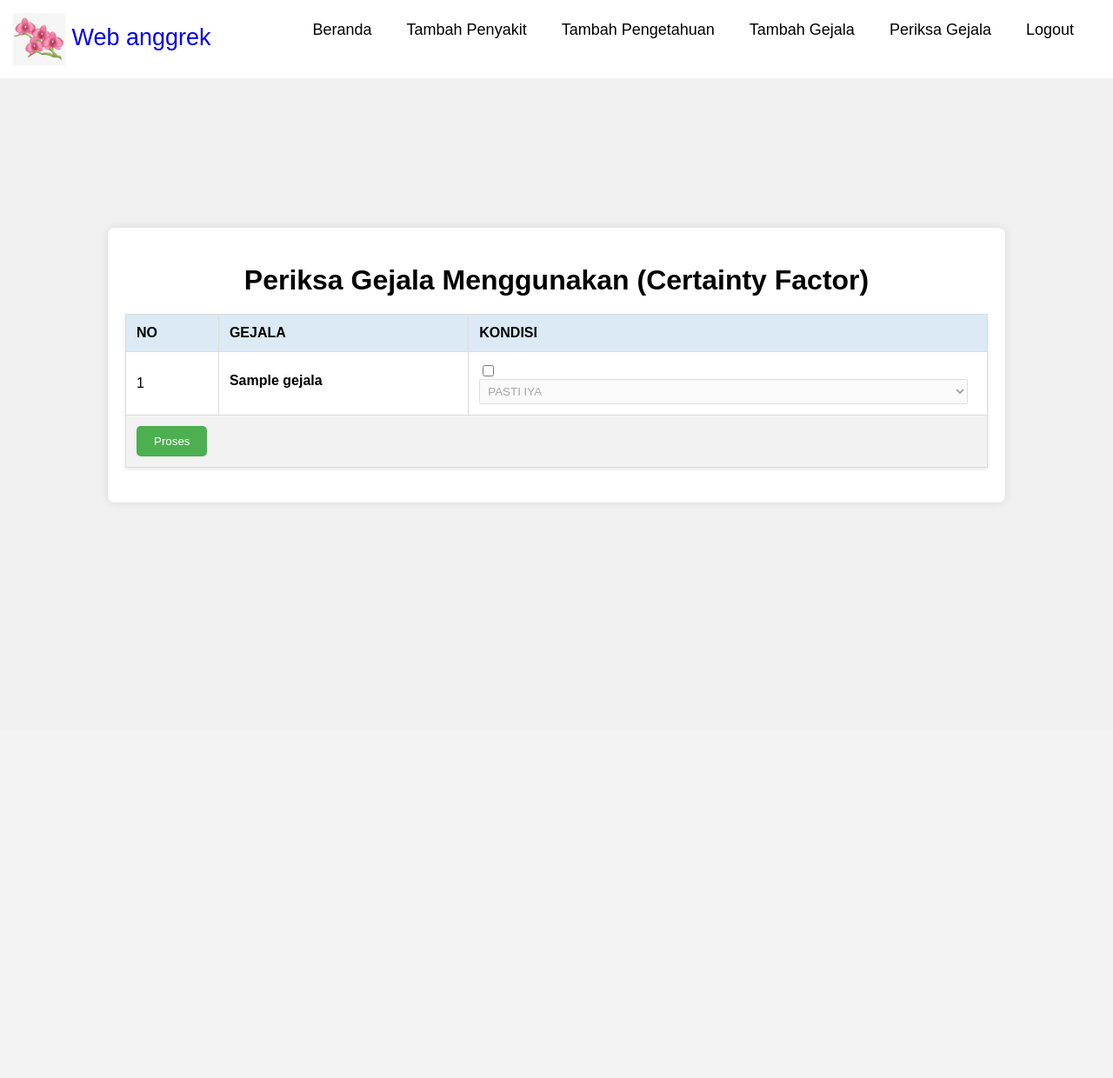
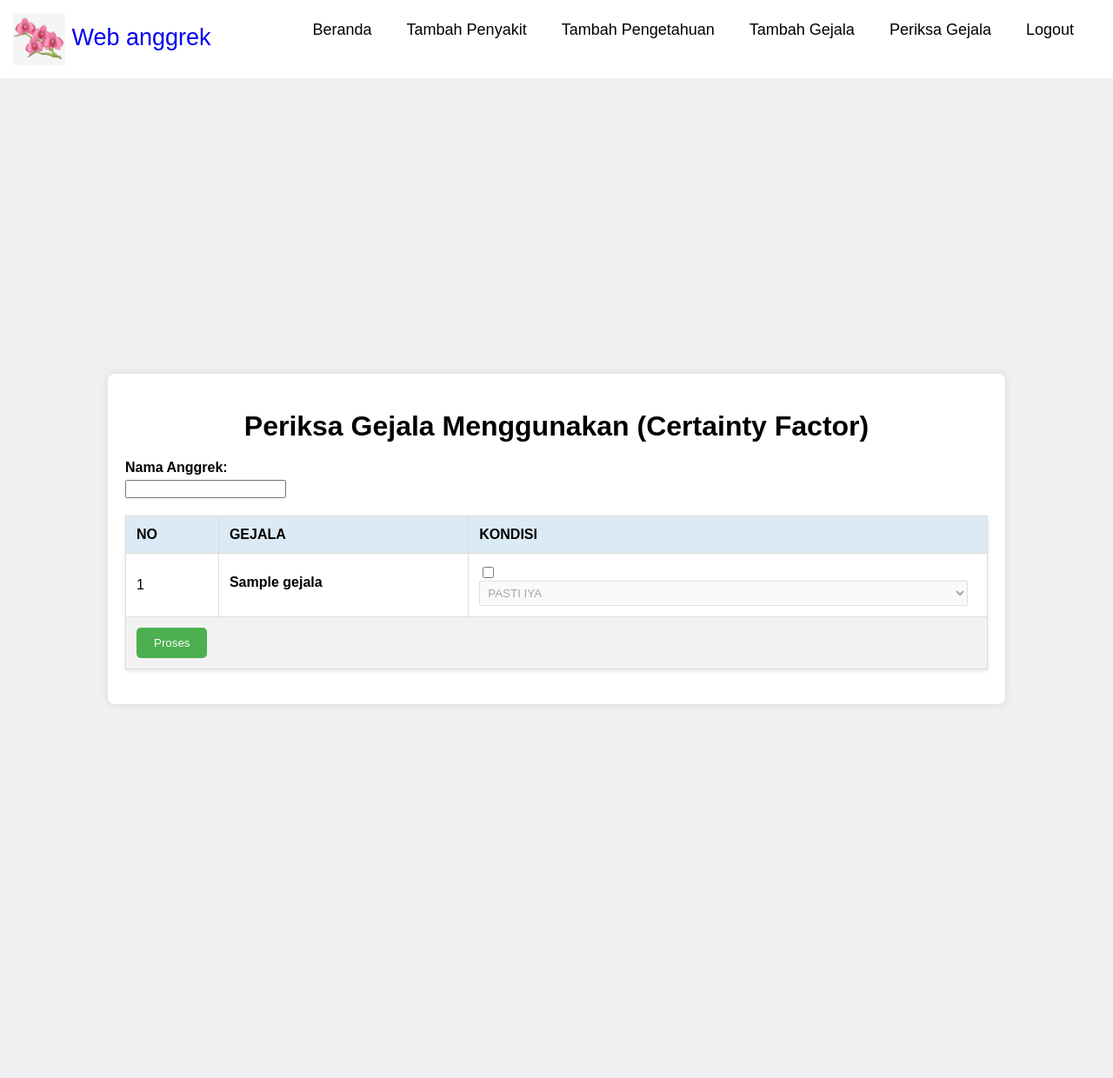
Before and after one commit to Bhazyga/anggrekCertaintyFactor, a PHP site: page /index.php in a window 1280 px wide. Shown: the whole page at 87% size. Before the commit the page ends 579 px from the top, so only its background shows below. Run offline with PHP 8.4, Linux system fonts and the light colour scheme; the visitor is signed in with stand-in values (Sample User, id 1); tables that the repository leaves empty or names only in its code hold one stand-in row (values such as "Sample post"); some libraries are stand-ins or nearby versions.

Commit message:
Update PDF Tanggal dan nama anggrek

```diff
--- a/crud.php
+++ b/crud.php
@@ -155,7 +155,7 @@ class Crud extends Koneksi
 
     }
 
-    public function hasilAkhir($daftar_cf, $groupKemungkinanPenyakit)
+    public function hasilAkhir($daftar_cf, $groupKemungkinanPenyakit, $namaAnggrek)
     {
         // Include Composer autoloader
         require_once __DIR__ . '/vendor/autoload.php'; // Adjust the path based on your project structure
@@ -202,12 +202,14 @@ class Crud extends Koneksi
                     <tr style="background-color: green;">
                         <th style="border: 1px solid black; padding: 8px;">Nama Penyakit</th>
                         <th style="border: 1px solid black; padding: 8px;">Nilai CF</th>
+                        <th style="border: 1px solid black; padding: 8px;">Nama Anggrek</th>
                     </tr>';
 
                 // Table body row
                 $html .= '<tr>
                         <td style="border: 1px solid black; padding: 8px;">' . $namaPenyakit . '</td>
                         <td style="border: 1px solid black; padding: 8px;">' . $merubahIndexCF[$i] . '%</td>
+                        <td style="border: 1px solid black; padding: 8px;">' . $namaAnggrek . '</td>
                     </tr>';
 
                 // Close table
@@ -218,9 +220,19 @@ class Crud extends Koneksi
 
                 // Save result into database
                 $nilaiCF = $merubahIndexCF[$i];
-                $this->simpanHasil($namaPenyakit, $nilaiCF);
+                $this->simpanHasil($namaPenyakit, $nilaiCF, $namaAnggrek);
             }
         }
+
+        // Set locale to Indonesian
+        setlocale(LC_TIME, 'id_ID.UTF-8');
+        // Get current date
+        $currentDate = strftime('%A %d-%m-%Y');
+
+        // Add date to bottom right corner
+        $mpdf->SetHTMLFooter('<div style="text-align: right;">Jakarta, ' . $currentDate . '</div>
+        <div style="border-top: 1px solid black; margin-top: 10px; padding-top: 5px;">&nbsp;</div>
+        ');
 
         // Save PDF to a file
         $pdfFilePath = 'hasil_perhitungan_cf.pdf';
@@ -234,15 +246,14 @@ class Crud extends Koneksi
 
 
 
-    private function simpanHasil($namaPenyakit, $nilaiCF)
-    {
+    private function simpanHasil($namaPenyakit, $nilaiCF, $namaAnggrek) {
         // Siapkan statement SQL untuk menyimpan hasil perhitungan
-        $sql = "INSERT INTO hasilperhitungancf (nama_penyakit, nilai_cf) VALUES (?, ?)";
+        $sql = "INSERT INTO hasilperhitungancf (nama_penyakit, nilai_cf, nama_anggrek) VALUES (?, ?, ?)";
 
         // Gunakan prepared statement untuk mencegah SQL injection
         if ($stmt = $this->conn->prepare($sql)) {
             // Bind parameter
-            $stmt->bind_param("sd", $namaPenyakit, $nilaiCF);
+            $stmt->bind_param("sds", $namaPenyakit, $nilaiCF, $namaAnggrek);
 
             // Eksekusi statement
             if ($stmt->execute()) {
--- a/hasil.php
+++ b/hasil.php
@@ -82,6 +82,7 @@ $crud = new Crud();
                             if (isset($_POST['button'])) {
                                 $groupKemungkinanPenyakit = $crud->getGroupPengetahuan(implode(",", $_POST['gejala']));
                                 $sql = $_POST['gejala'];
+                                $namaAnggrek = $_POST['nama_anggrek'];
                                 $test = $_POST['kondisi'];
                                 $wxgejala = implode($_POST['gejala']);
                                 $host = "localhost";
@@ -210,7 +211,7 @@ $crud = new Crud();
                             <div class="col-md-12 text-center">
             <?php
             $crud->hasilCFTertinggi($daftar_cf, $groupKemungkinanPenyakit);
-            $pdfFilePath = $crud->hasilAkhir($daftar_cf, $groupKemungkinanPenyakit);
+            $pdfFilePath = $crud->hasilAkhir($daftar_cf, $groupKemungkinanPenyakit,$namaAnggrek);
             ?>
             <!-- Add button to download PDF -->
             <button id="print-pdf" class="btn btn-primary btn-pdf">Cetak PDF</button>
--- a/index.php
+++ b/index.php
@@ -24,7 +24,7 @@ $arrayName = $crud->readGejala();
         display: flex;
         justify-content: center;
         align-items: center;
-        min-height: 100vh;
+        min-height: 150vh;
     }
     .container {
         width: 80%;
@@ -89,6 +89,12 @@ $arrayName = $crud->readGejala();
     <div class="container">
         <h1>Periksa Gejala Menggunakan (Certainty Factor)</h1>
         <form name="form1" method="post" action="hasil.php">
+                    <tr>
+                        <td colspan="3">
+                            <label for="nama_anggrek">Nama Anggrek:</label>
+                            <input type="text" id="nama_anggrek" name="nama_anggrek" required>
+                        </td>
+                    </tr>
             <table>
                 <thead>
                     <tr>
@@ -119,7 +125,7 @@ $arrayName = $crud->readGejala();
                                 <option value="-0.8">HAMPIR PASTI TIDAK</option>
                                 <option value="-1.0">PASTI TIDAK</option>
                             </select>
-                        </td>
+                         </td>
                     </tr>
                     <?php } ?>
                     <tr>
```
Also changed, not shown: 1 other file.
